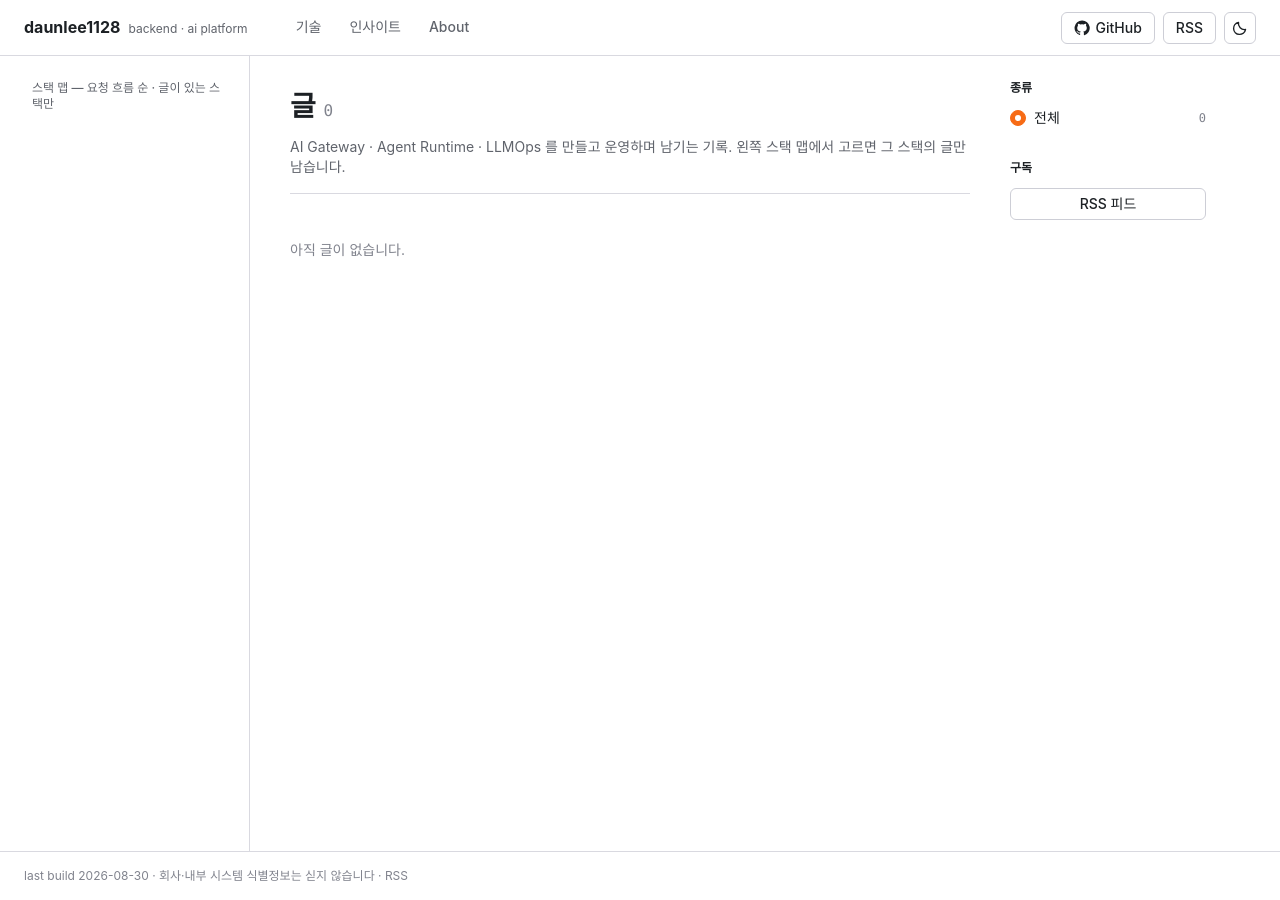
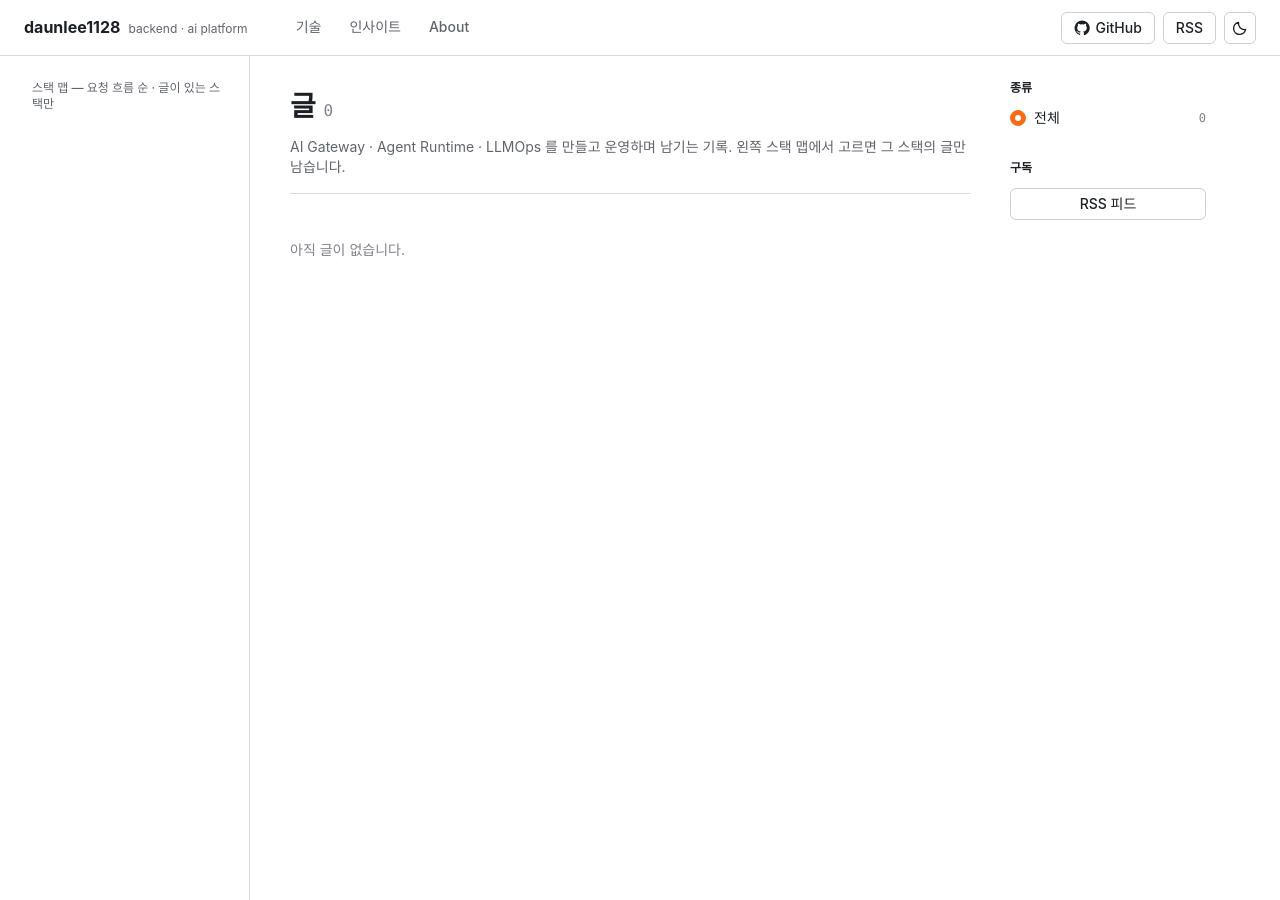
Before and after one commit to daunlee1128/daunlee1128.github.io, a Jekyll site: the page built from index.md, in a window 1280 px wide. Built offline with Jekyll 4.4.1, drawn with Linux system fonts in a browser that asks for light colours.

Commit message:
feat(layout): footer 제거 · 헤더/3단 레이아웃 1280px 가운데 정렬 (모바일 영향 없음)

```diff
--- a/_includes/footer.html
+++ /dev/null
@@ -1 +0,0 @@
-<div class="ft">last build {{ site.time | date: "%Y-%m-%d" }} · 회사·내부 시스템 식별정보는 싣지 않습니다 · <a href="{{ '/feed.xml' | relative_url }}">RSS</a></div>
--- a/_layouts/default.html
+++ b/_layouts/default.html
@@ -6,6 +6,5 @@
 <body>
 {% include header.html %}
 {{ content }}
-{% include footer.html %}
 </body>
 </html>
--- a/assets/site.css
+++ b/assets/site.css
@@ -3,9 +3,9 @@
 html,body{margin:0;min-height:100%}
 body{background:var(--color-background);color:var(--gray-12);font-family:var(--sans);font-size:var(--fs-2);line-height:var(--lh-2);-webkit-text-size-adjust:100%}
 a{color:inherit;text-decoration:none}
-.layout{display:flex;align-items:stretch;min-height:calc(100vh - 56px - 49px)}
+.layout{display:flex;align-items:stretch;min-height:calc(100vh - 56px);max-width:1280px;margin:0 auto}
 /* header */
-.hd{display:flex;align-items:center;gap:var(--sp-5);height:56px;padding:0 var(--sp-5);border-bottom:1px solid var(--gray-6);background:var(--color-background);position:sticky;top:0;z-index:10}
+.hd{display:flex;align-items:center;gap:var(--sp-5);height:56px;padding:0 max(var(--sp-5),calc((100% - 1280px) / 2));border-bottom:1px solid var(--gray-6);background:var(--color-background);position:sticky;top:0;z-index:10}
 .hd .brand{display:flex;align-items:baseline;gap:var(--sp-2);font-weight:700;font-size:var(--fs-3)}
 .hd .brand small{font-weight:400;color:var(--gray-11);font-size:var(--fs-1)}
 .tabs{display:flex;gap:var(--sp-1);height:56px;margin-left:var(--sp-3)}
@@ -102,7 +102,6 @@
 .pn a{padding:var(--sp-3) var(--sp-4);border-radius:var(--r-3);box-shadow:var(--shadow-2);background:var(--color-panel);font-size:var(--fs-2)}
 .pn a small{display:block;color:var(--gray-11);font-size:var(--fs-1);margin-bottom:2px}
 .pn a.next{text-align:right;grid-column:2}
-.ft{padding:var(--sp-4) var(--sp-5);border-top:1px solid var(--gray-6);color:var(--gray-10);font-size:var(--fs-1);line-height:var(--lh-1)}
 .ct .seg{margin-left:0;margin-right:0}
 .ct.solo{margin:0 auto}
 /* explain card (mobile 글 상단 · page 레이아웃) */
@@ -147,7 +146,7 @@
 }
 /* print: 본문만, 링크 URL 병기 */
 @media print{
-  .hd,.mhd,.mtabs,.strip,.seg,.sb,.qn,.pn,.ft,.toc-card,[data-theme-toggle]{display:none !important}
+  .hd,.mhd,.mtabs,.strip,.seg,.sb,.qn,.pn,.toc-card,[data-theme-toggle]{display:none !important}
   .layout{display:block} .ct{max-width:none;padding:0}
   body{background:#fff;color:#000;font-size:11pt}
   .art a[href^="http"]::after{content:" (" attr(href) ")";font-size:.85em;color:#555}
```
Also changed, not shown: 1 other file.
